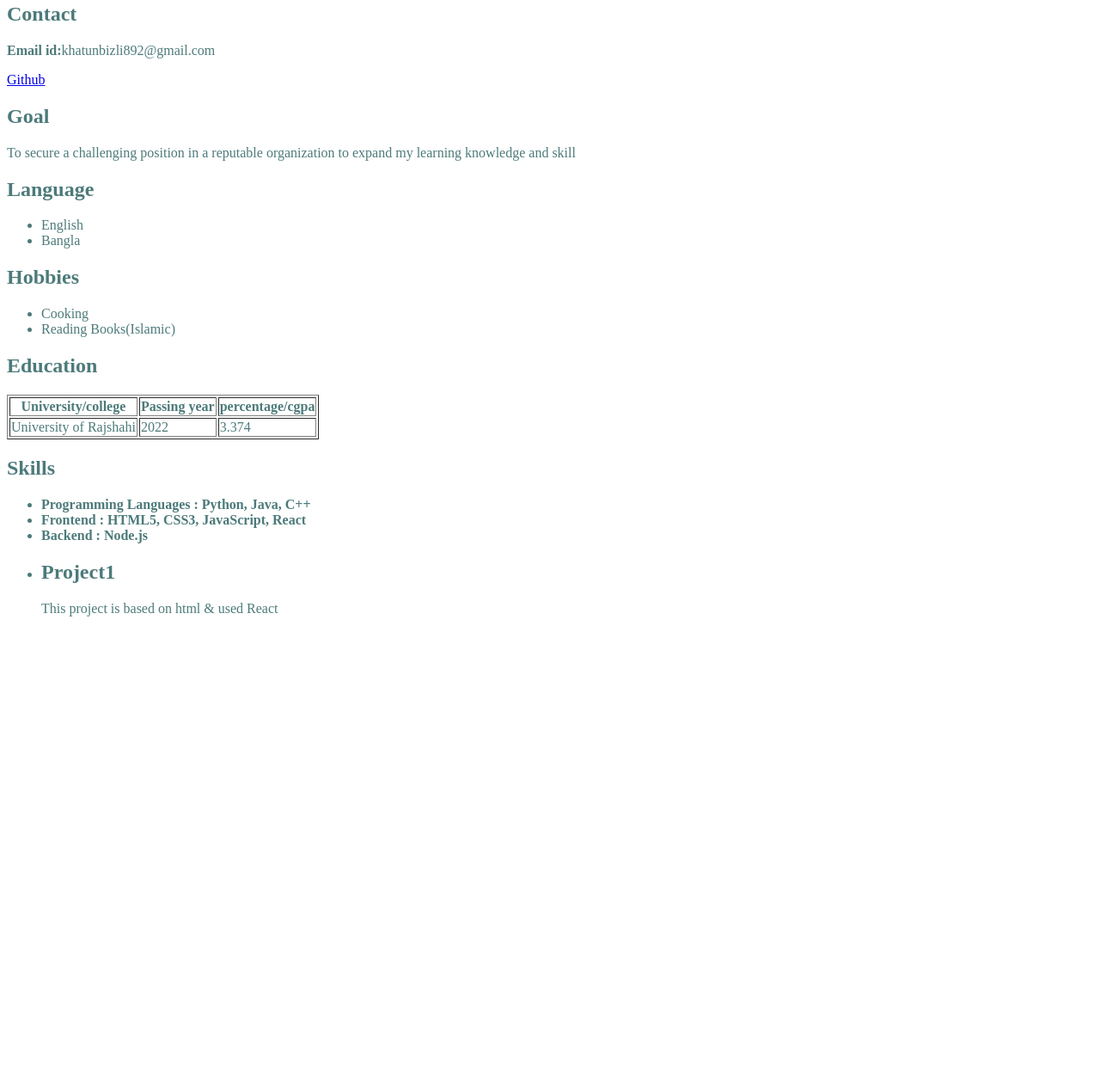
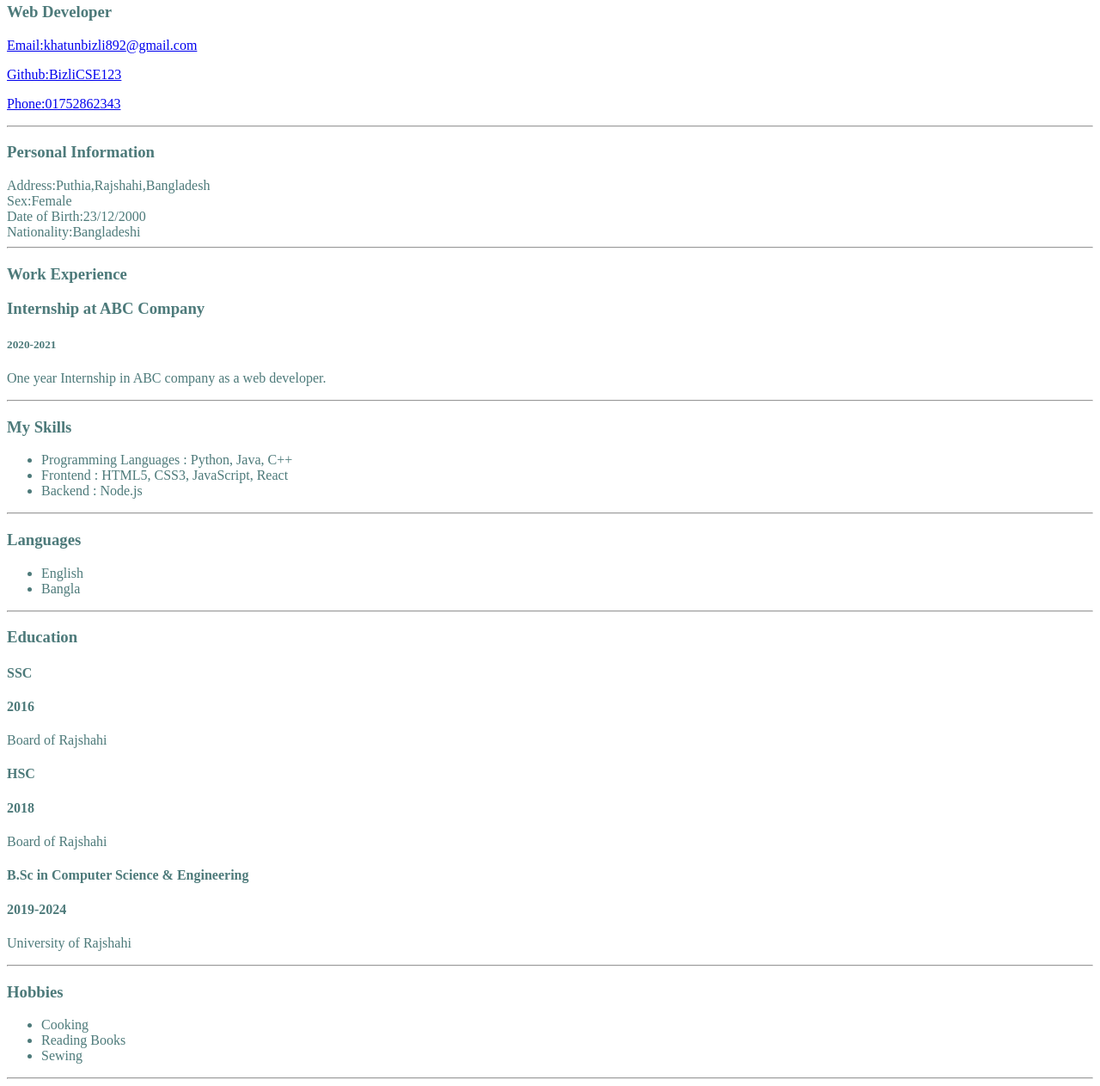
Before and after one commit to BizliCSE123/BizliCSE123.github.io, a plain HTML site: page index.html in a window 1280 px wide. Shown: the part 77-1340 px from the top of the page at 86% size. Before the commit the page ends 810 px from the top, so only its background shows below. Drawn offline with Linux system fonts and the light colour scheme.

Commit message:
Update index.html

```diff
--- a/index.html
+++ b/index.html
@@ -1,68 +1,176 @@
-<html>
+<!DOCTYPE html>
+<html lang="en">
 <head>
-	<meta charset="utf-8">
-	<meta name="viewport" content="width=device-width, initial-scale=1">
-    <link rel="stylesheet" href="style.css">
-	<title>My Curricullam Vitae</title>
+    <meta charset="UTF-8">
+    <meta http-equiv="X-UA-Compatible" content="IE=edge">
+    <meta name="viewport" content="width=device-width, initial-scale=1.0">
+    <title>My Curriculam Vitae</title>
+    <link rel = "stylesheet" href="style.css">
+    <link rel="preconnect" href="https://fonts.googleapis.com">
+<link rel="preconnect" href="https://fonts.gstatic.com" crossorigin>
+<link href="https://fonts.googleapis.com/css2?family=Roboto&display=swap" rel="stylesheet">
+
 </head>
 <body>
-    <b>Mst Bizli Khatun</b>
-    <p>web Devoloper</p>
-    <h2>Contact</h2>
-    <p><b>Email id:</b>khatunbizli892@gmail.com</p>
-    <p><a href="https://github.com/BizliCSE123">Github</a></p>
+   <div class="container">
+    <header>
+
+       <div class="header-bio">
+        <h1>MST BIZLI KHATUN </h1>
+        <h3>Web Developer</h3>
+
+       </div >
+
+       <div class="header-contact">
+        <p><a href="mailto:khatunbizli892@gmail.com">Email:khatunbizli892@gmail.com</a></p>
+        <p><a href="https://github.com/BizliCSE123">Github:BizliCSE123</a></p>
+        <p><a href="tel:01752862343">Phone:01752862343</a></p>
+       </div>
+
+    </header>
+    <div class="div-clear">
+
+    </div>
+    <hr>
+    <main>
+        <section id = "personal-section">
+            <div class = "content">
+                <div class = "left-div">
+                    <h3>Personal Information</h3>
+
+                </div>
+                <div class ="right-div">
+                    Address:Puthia,Rajshahi,Bangladesh<br>
+                    Sex:Female<br>
+                    Date of Birth:23/12/2000<br>
+                    Nationality:Bangladeshi<br>
+
+                </div>
+            </div>
+
+        </section>
+        <div class="div-clear"></div>
+        <hr class="common-hr">
+        <section id = "Work-section">
+            <div class = "content">
+                <div class = "left-div">
+                    <h3>Work Experience</h3>
+
+                </div>
+                <div class ="right-div">
+                   <h3>Internship at ABC Company</h3>
+                   <h5>2020-2021</h5>
+                   <p>One year Internship in ABC company as a web developer.</p>
+
+                </div>
+            </div>
+
+        </section>
+        <div class="div-clear"></div>
+        <hr class="common-hr">
+
+    <section id = "Skills-section">
+        <div class = "content">
+            <div class = "left-div">
+                <h3>My Skills</h3>
+
+            </div>
+            <div class ="right-div">
+
+                <ul>
+                    <li>Programming Languages :
+                        Python, Java, C++</li>
+                    <li>Frontend : HTML5, CSS3,
+                        JavaScript, React</li>
+                    <li>Backend : Node.js</li>
+                </ul>
 
 
-    <h2>Goal</h2>
-    <p>To secure a challenging position in a
-        reputable organization
-        to expand my learning knowledge and skill
-    </p>
+            </div>
+        </div>
 
+    </section>
+    <div class="div-clear"></div>
+    <hr class="common-hr">
+    <section id = "personal-section">
+        <div class = "content">
+            <div class = "left-div">
+                <h3>Languages</h3>
 
-    <h2>Language</h2>
+            </div>
+            <div class ="right-div">
                 <ul>
                     <li>English</li>
                     <li>Bangla</li>
                 </ul>
-    <h2>Hobbies</h2>
+
+
+            </div>
+        </div>
+
+    </section>
+    <div class="div-clear"></div>
+    <hr class="common-hr">
+    <section id = "personal-section">
+        <div class = "content">
+            <div class = "left-div">
+                <h3>Education</h3>
+
+            </div>
+            <div class ="right-div">
+               <div class="edu1-right">
+                <h4>SSC</h4>
+                <h4>2016</h4>
+                <p>Board of Rajshahi</p>
+
+               </div>
+               <div class="edu2-right">
+                <h4>HSC</h4>
+                <h4>2018</h4>
+                <p>Board of Rajshahi</p>
+
+            </div>
+            <div class="edu3-right">
+                <h4>B.Sc in Computer Science & Engineering</h4>
+                <h4>2019-2024</h4>
+                <p>University of Rajshahi</p>
+
+            </div>
+
+            </div>
+        </div>
+
+    </section>
+    <div class="div-clear"></div>
+    <hr class="common-hr">
+    <section id = "personal-section">
+        <div class = "content">
+            <div class = "left-div">
+                <h3>Hobbies</h3>
+
+            </div>
+            <div class ="right-div">
              <ul>
                 <li>Cooking</li>
-        <li>Reading Books(Islamic)</li>
+                <li>Reading Books</li>
+                <li>Sewing</li>
              </ul>
 
+            </div>
+        </div>
 
-    <h2>Education</h2>
-    <table border = "1">
-        <tr>
-            <th>University/college  </th>
-            <th>Passing year  </th>
-            <th>percentage/cgpa</th>
-        </tr>
-        <tr>
-            <td>University of Rajshahi</td>
-            <td>2022</td>
-            <td>3.374</td>
-        </tr>
-    </table>
+    </section>
+    <div class="div-clear"></div>
+    <hr class="common-hr">
+
+    </main>
+
+    <footer>
+
+    </footer>
+
+   </div>
 
 
-    <h2>Skills</h2>
-    <ul>
-        <li><b>Programming Languages :
-            Python, Java, C++</b></li>
-        <li><b>Frontend : HTML5, CSS3,
-            JavaScript, React</b></li>
-        <li><b>Backend : Node.js</b></li>
-    </ul>
-
-
-    <ul>
-        <li>
-            <h2>Project1</h2>
-            <p>This project is based on html
-                & used React</p>
-        </li>
-    </ul>
 </body>
 </html>
```
Lines whose indentation alone changed are shown as unchanged.
